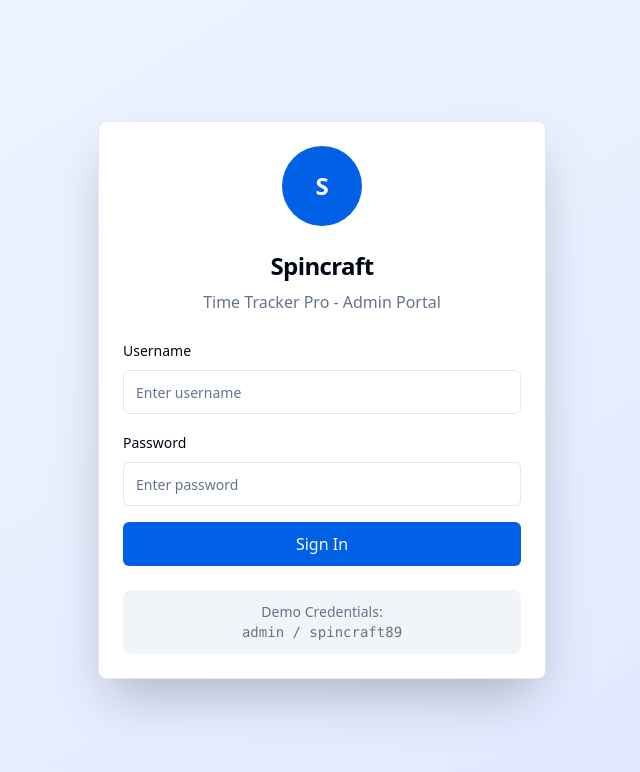
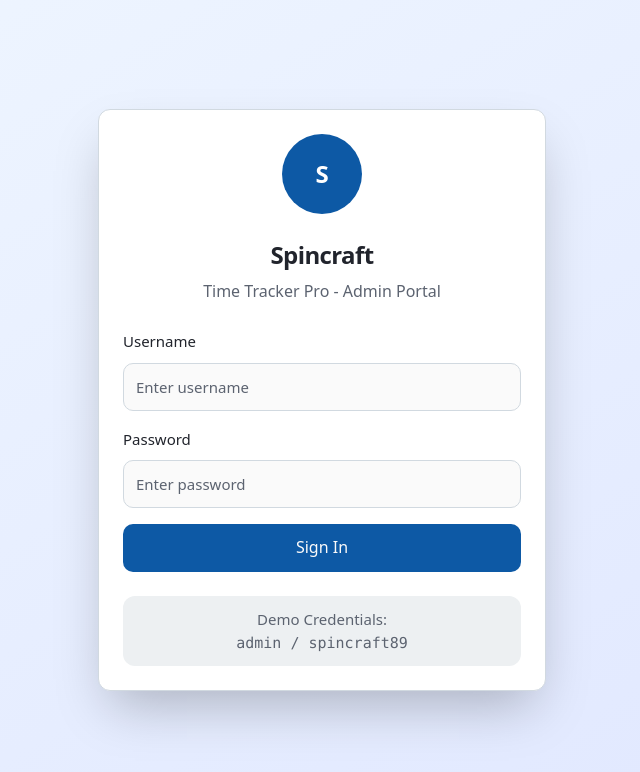
Before and after one commit to PraneshOG/spincraft-time-tracker-pro, a React (Vite) app: page / in a window 1280 px wide. Shown: the top 772 px of the page, without its empty margins (318-958 px from the left). Built offline with nearby package versions, Linux system fonts and the light colour scheme.

Commit message:
Improve color scheme and accessibility
Enhance color consistency and improve user-friendliness, particularly for older users, by adjusting the color scheme.

```diff
--- a/src/index.css
+++ b/src/index.css
@@ -5,82 +5,82 @@
 
 @layer base {
   :root {
-    --background: 0 0% 100%;
-    --foreground: 222.2 84% 4.9%;
+    --background: 0 0% 98%;
+    --foreground: 220 15% 15%;
 
     --card: 0 0% 100%;
-    --card-foreground: 222.2 84% 4.9%;
+    --card-foreground: 220 15% 15%;
 
     --popover: 0 0% 100%;
-    --popover-foreground: 222.2 84% 4.9%;
+    --popover-foreground: 220 15% 15%;
 
-    --primary: 215 100% 45%;
-    --primary-foreground: 210 40% 98%;
+    --primary: 210 85% 35%;
+    --primary-foreground: 0 0% 98%;
 
-    --secondary: 210 40% 96.1%;
-    --secondary-foreground: 222.2 47.4% 11.2%;
+    --secondary: 210 15% 92%;
+    --secondary-foreground: 220 15% 20%;
 
-    --muted: 210 40% 96.1%;
-    --muted-foreground: 215.4 16.3% 46.9%;
+    --muted: 210 15% 94%;
+    --muted-foreground: 220 10% 40%;
 
-    --accent: 210 40% 96.1%;
-    --accent-foreground: 222.2 47.4% 11.2%;
+    --accent: 210 15% 90%;
+    --accent-foreground: 220 15% 20%;
 
-    --destructive: 0 84.2% 60.2%;
-    --destructive-foreground: 210 40% 98%;
+    --destructive: 0 75% 45%;
+    --destructive-foreground: 0 0% 98%;
 
-    --border: 214.3 31.8% 91.4%;
-    --input: 214.3 31.8% 91.4%;
-    --ring: 215 100% 45%;
+    --border: 210 20% 85%;
+    --input: 210 20% 85%;
+    --ring: 210 85% 35%;
 
-    --radius: 0.5rem;
+    --radius: 0.75rem;
 
-    --sidebar-background: 215 28% 17%;
-    --sidebar-foreground: 210 20% 98%;
-    --sidebar-primary: 215 100% 45%;
+    --sidebar-background: 210 25% 25%;
+    --sidebar-foreground: 210 10% 95%;
+    --sidebar-primary: 210 85% 40%;
     --sidebar-primary-foreground: 0 0% 98%;
-    --sidebar-accent: 215 28% 20%;
-    --sidebar-accent-foreground: 210 20% 98%;
-    --sidebar-border: 215 28% 20%;
-    --sidebar-ring: 215 100% 45%;
+    --sidebar-accent: 210 25% 30%;
+    --sidebar-accent-foreground: 210 10% 95%;
+    --sidebar-border: 210 25% 30%;
+    --sidebar-ring: 210 85% 40%;
   }
 
   .dark {
-    --background: 222.2 84% 4.9%;
-    --foreground: 210 40% 98%;
+    --background: 220 15% 8%;
+    --foreground: 210 10% 92%;
 
-    --card: 222.2 84% 4.9%;
-    --card-foreground: 210 40% 98%;
+    --card: 220 15% 10%;
+    --card-foreground: 210 10% 92%;
 
-    --popover: 222.2 84% 4.9%;
-    --popover-foreground: 210 40% 98%;
+    --popover: 220 15% 10%;
+    --popover-foreground: 210 10% 92%;
 
-    --primary: 215 100% 55%;
-    --primary-foreground: 222.2 47.4% 11.2%;
+    --primary: 210 85% 50%;
+    --primary-foreground: 220 15% 8%;
 
-    --secondary: 217.2 32.6% 17.5%;
-    --secondary-foreground: 210 40% 98%;
+    --secondary: 220 15% 15%;
+    --secondary-foreground: 210 10% 85%;
 
-    --muted: 217.2 32.6% 17.5%;
-    --muted-foreground: 215 20.2% 65.1%;
+    --muted: 220 15% 15%;
+    --muted-foreground: 210 10% 60%;
 
-    --accent: 217.2 32.6% 17.5%;
-    --accent-foreground: 210 40% 98%;
+    --accent: 220 15% 15%;
+    --accent-foreground: 210 10% 85%;
 
-    --destructive: 0 62.8% 30.6%;
-    --destructive-foreground: 210 40% 98%;
+    --destructive: 0 75% 55%;
+    --destructive-foreground: 210 10% 92%;
 
-    --border: 217.2 32.6% 17.5%;
-    --input: 217.2 32.6% 17.5%;
-    --ring: 215 100% 55%;
-    --sidebar-background: 240 5.9% 10%;
-    --sidebar-foreground: 240 4.8% 95.9%;
-    --sidebar-primary: 215 100% 55%;
+    --border: 220 15% 20%;
+    --input: 220 15% 20%;
+    --ring: 210 85% 50%;
+    --sidebar-background: 220 15% 5%;
+    --sidebar-foreground: 210 10% 90%;
+    --sidebar-primary: 210 85% 50%;
     --sidebar-primary-foreground: 0 0% 100%;
-    --sidebar-accent: 240 3.7% 15.9%;
-    --sidebar-accent-foreground: 240 4.8% 95.9%;
-    --sidebar-border: 240 3.7% 15.9%;
-    --sidebar-ring: 215 100% 55%;
+    --sidebar-accent: 220 15% 12%;
+    --sidebar-accent-foreground: 210 10% 90%;
+    --sidebar-border: 220 15% 12%;
+    --sidebar-ring: 210 85% 50%;
   }
 }
 
@@ -90,40 +90,129 @@
   }
 
   body {
-    @apply bg-background text-foreground;
+    @apply bg-background text-foreground text-base leading-relaxed;
+    font-size: 16px;
+    line-height: 1.6;
+  }
+
+  /* Enhanced typography for better readability */
+  h1, h2, h3, h4, h5, h6 {
+    @apply font-semibold;
+    line-height: 1.4;
+  }
+
+  h1 {
+    @apply text-3xl;
+  }
+
+  h2 {
+    @apply text-2xl;
+  }
+
+  h3 {
+    @apply text-xl;
+  }
+
+  /* Improved button styling for older users */
+  button {
+    @apply min-h-12 text-base font-medium;
+    min-width: 120px;
+  }
+
+  /* Enhanced input styling */
+  input, select, textarea {
+    @apply min-h-12 text-base;
+    border-width: 2px;
+  }
+
+  /* Better focus indicators */
+  *:focus-visible {
+    @apply ring-4 ring-primary/30 outline-none;
   }
 }
 
-/* Custom scrollbar */
+/* Custom scrollbar with better visibility */
 .custom-scrollbar::-webkit-scrollbar {
-  width: 6px;
+  width: 12px;
 }
 
 .custom-scrollbar::-webkit-scrollbar-track {
-  background: transparent;
+  background: hsl(var(--muted));
+  border-radius: 6px;
 }
 
 .custom-scrollbar::-webkit-scrollbar-thumb {
   background: hsl(var(--muted-foreground));
-  border-radius: 3px;
+  border-radius: 6px;
+  border: 2px solid hsl(var(--muted));
 }
 
 .custom-scrollbar::-webkit-scrollbar-thumb:hover {
   background: hsl(var(--foreground));
 }
 
-/* Calendar styling */
+/* Calendar styling with better contrast */
 .calendar-cell {
   transition: all 0.2s ease;
+  @apply min-h-12 min-w-12 text-base;
 }
 
 .calendar-cell:hover {
-  transform: scale(1.02);
+  transform: scale(1.05);
+  @apply bg-accent;
 }
 
-/* Mobile optimizations */
+/* Enhanced table styling */
+table {
+  @apply text-base;
+}
+
+th, td {
+  @apply py-4 px-6;
+}
+
+th {
+  @apply font-semibold bg-muted;
+}
+
+/* Better spacing for mobile */
 @media (max-width: 768px) {
   .mobile-hide {
     display: none;
   }
+
+  body {
+    font-size: 18px;
+  }
+
+  button {
+    @apply min-h-14;
+    min-width: 140px;
+  }
+
+  input, select, textarea {
+    @apply min-h-14 text-lg;
+  }
 }
+
+/* High contrast mode support */
+@media (prefers-contrast: high) {
+  :root {
+    --border: 220 15% 60%;
+    --input: 220 15% 60%;
+  }
+
+  .dark {
+    --border: 210 10% 40%;
+    --input: 210 10% 40%;
+  }
+}
+
+/* Reduced motion support */
+@media (prefers-reduced-motion: reduce) {
+  * {
+    animation-duration: 0.01ms !important;
+    animation-iteration-count: 1 !important;
+    transition-duration: 0.01ms !important;
+  }
+}
--- a/tailwind.config.ts
+++ b/tailwind.config.ts
@@ -1,3 +1,4 @@
+
 import type { Config } from "tailwindcss";
 
 export default {
@@ -68,6 +69,21 @@ export default {
 				md: 'calc(var(--radius) - 2px)',
 				sm: 'calc(var(--radius) - 4px)'
 			},
+			fontSize: {
+				'xs': ['0.875rem', { lineHeight: '1.5' }],
+				'sm': ['0.9375rem', { lineHeight: '1.5' }],
+				'base': ['1rem', { lineHeight: '1.6' }],
+				'lg': ['1.125rem', { lineHeight: '1.6' }],
+				'xl': ['1.25rem', { lineHeight: '1.5' }],
+				'2xl': ['1.5rem', { lineHeight: '1.4' }],
+				'3xl': ['1.875rem', { lineHeight: '1.3' }],
+				'4xl': ['2.25rem', { lineHeight: '1.2' }],
+				'5xl': ['3rem', { lineHeight: '1.1' }],
+			},
+			spacing: {
+				'18': '4.5rem',
+				'22': '5.5rem',
+			},
 			keyframes: {
 				'accordion-down': {
 					from: {
```
Also changed, not shown: src/components/BulkTimeTracking.tsx (+58 -57 lines).
